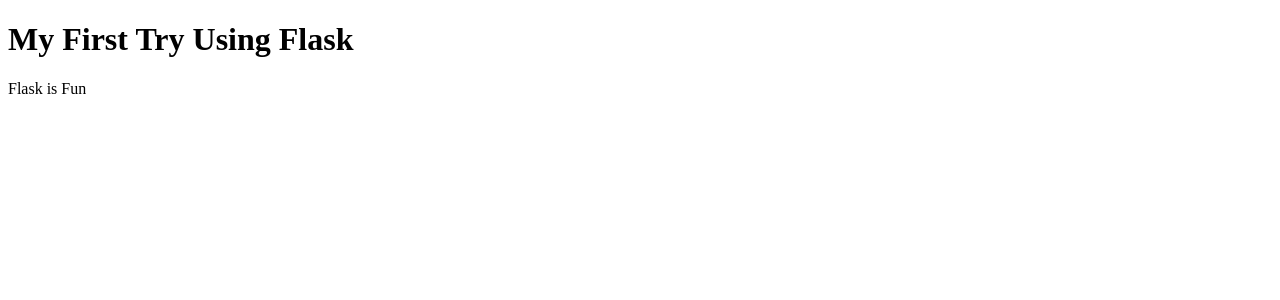
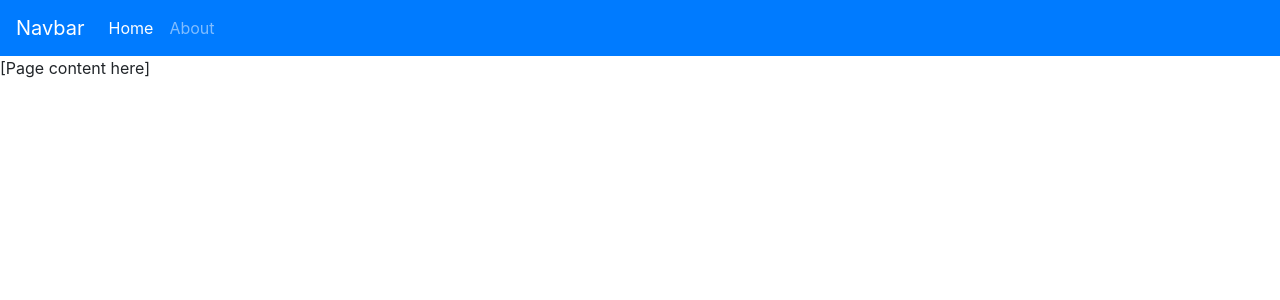
Before and after one commit to rachelombok/covid19-forecasting-market, a Flask app: page /home in a window 1280 px wide. Shown: the top 300 px of the page. Run offline with Flask 2, Linux system fonts and the light colour scheme; some libraries are stand-ins or nearby versions.

Commit message:
Basic navbar with React and Bootstrap

```diff
--- /dev/null
+++ b/static/javascript/home-page.js
@@ -0,0 +1,38 @@
+class Navbar extends React.Component{
+    render() {
+        return (
+            <nav class="navbar navbar-expand-lg navbar-dark bg-primary">
+                <a class="navbar-brand" href="#">Navbar</a>
+                <button class="navbar-toggler" type="button" data-toggle="collapse" data-target="#navbarNavAltMarkup" aria-controls="navbarNavAltMarkup" aria-expanded="false" aria-label="Toggle navigation">
+                    <span class="navbar-toggler-icon"></span>
+                </button>
+                <div class="collapse navbar-collapse" id="navbarNavAltMarkup">
+                <div class="navbar-nav">
+                    <a class="nav-item nav-link active" href="#">Home <span class="sr-only">(current)</span></a>
+                    <a class="nav-item nav-link" href="#">About</a>
+                </div>
+                </div>
+            </nav>
+        );
+    }
+}
+
+class App extends React.Component {
+  render () {
+    return (
+      <div>
+        <Navbar/>
+        <div>
+          [Page content here]
+        </div>
+      </div>
+    )
+  }
+}
+
+
+
+ReactDOM.render(
+    <App />,
+    document.getElementById('app')
+);
--- a/templates/home.html
+++ b/templates/home.html
@@ -2,10 +2,18 @@
 <html lang="en" dir="ltr">
   <head>
     <meta charset="utf-8">
-    <title>Flask Tutorial</title>
+    <title>Home</title>
+    <link rel="stylesheet" href="{{ url_for('static', filename='css/home.css') }}">
+    <!-- Bootstrap CSS CDN -->
+    <link rel="stylesheet" href="https://stackpath.bootstrapcdn.com/bootstrap/4.1.0/css/bootstrap.min.css" integrity="sha384-9gVQ4dYFwwWSjIDZnLEWnxCjeSWFphJiwGPXr1jddIhOegiu1FwO5qRGvFXOdJZ4" crossorigin="anonymous">
+
+    <script src='https://unpkg.com/react@16.3.1/umd/react.production.min.js'></script>
+    <script src='https://unpkg.com/react-dom@16.3.1/umd/react-dom.production.min.js'></script>
+    <script src='https://unpkg.com/babel-standalone@6.26.0/babel.js'></script>
   </head>
+
   <body>
-    <h1> My First Try Using Flask </h1>
-    <p> Flask is Fun </p>
+    <div id="app"></div>
+    <script type='text/babel' src="{{ url_for('static', filename='javascript/home-page.js') }}"></script>
   </body>
 </html>
--- a/templates/template.html
+++ b/templates/template.html
@@ -3,7 +3,7 @@
  <head>
    <meta charset="utf-8">
    <title>Flask Parent Template</title>
-   <link rel="stylesheet" href="{{ url_for('static',     filename='css/template.css') }}">
+   <link rel="stylesheet" href="{{ url_for('static', filename='css/template.css') }}">
  </head>
  <body>
     <header>
```
Also changed, not shown: static/css/home.css (added, +9 -0 lines).
